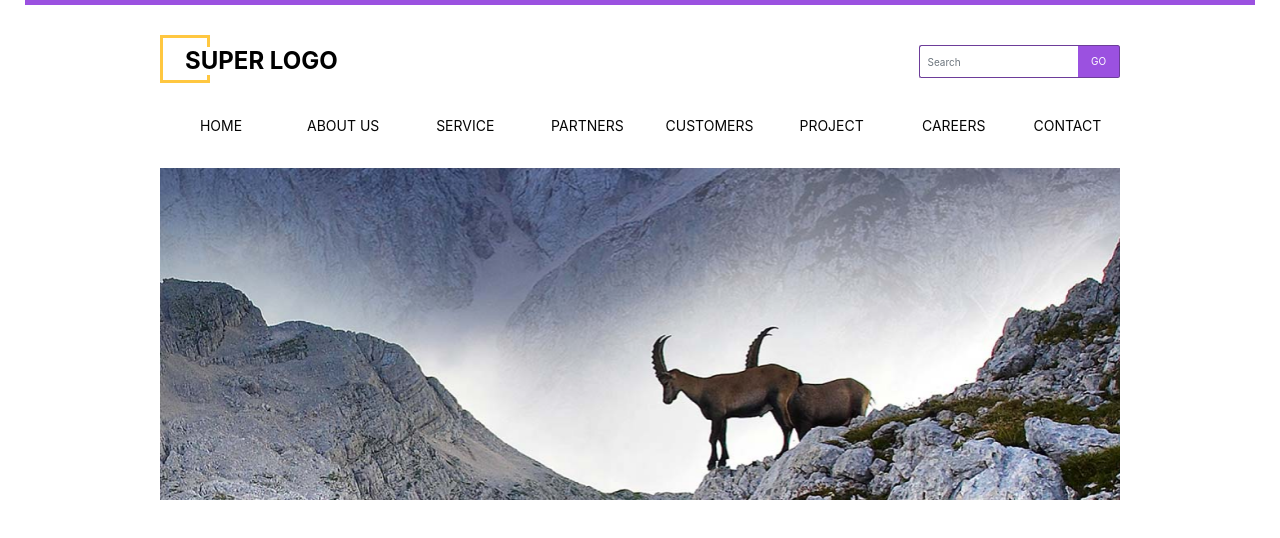
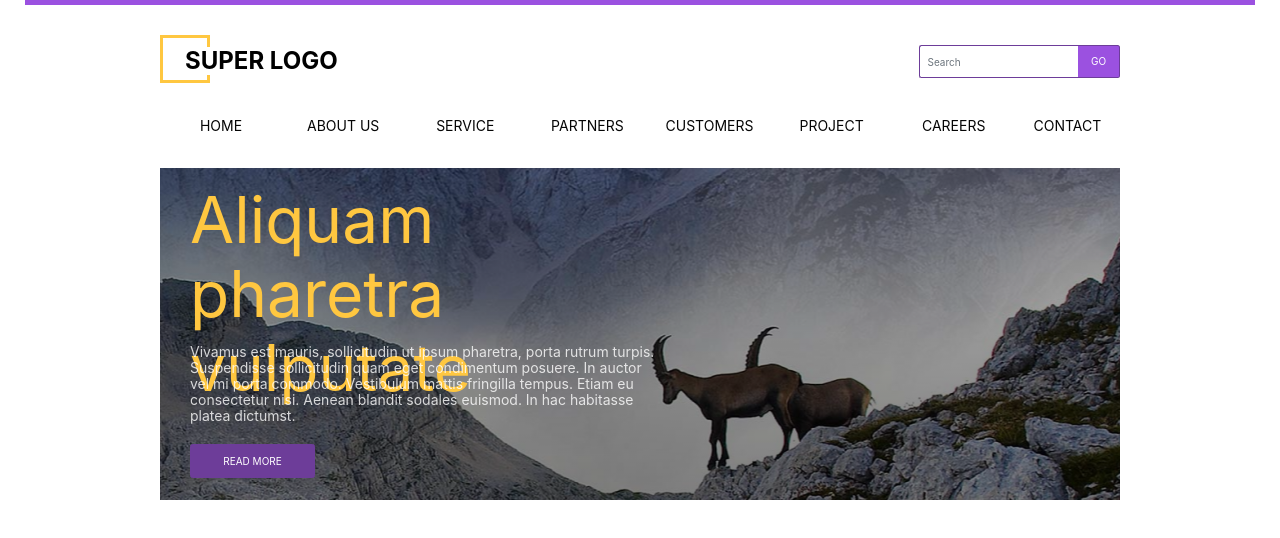
Before and after one commit to kolesnikovtgn/layout2, a plain HTML site: page index.html in a window 1280 px wide. Drawn offline with Linux system fonts and the light colour scheme.

Commit message:
Added main image with article

```diff
--- a/css/style.css
+++ b/css/style.css
@@ -118,10 +118,47 @@ html {
     background: linear-gradient( rgba(0, 0, 0, 0.3), rgba(0, 0, 0, 0.5) ), url(../images/Mountains-and-hills-julian-alps.png) no-repeat;
     background-position:center bottom;
     width: 100%;
+    height: 332px;
     margin-top: 20px;
 }
 
+.image-article {
+    font-size: 6.4rem;
+    line-height: 7.4rem;
+    color: #FFC740;
+    text-align: left;
+    width: 509px;
+    height: 150px;
+    margin: 0 0 0 30px;
+    padding-top: 15px;
+}
 
+.image-text {
+    width: 465px;
+    margin: 26px 0 0 30px;
+
+}
+
+.image-text p {
+    font-size: 1.4rem;
+    line-height: 1.6rem;
+    color: RGBA(255, 255, 255, .8);
+    text-align: left;
+}
+
+.image-text button {
+    width: 125px;
+    height: 34px;
+    border: solid 1px #6D3D99;
+    background-color: #6D3D99;
+    color: #FFFFFF;
+    outline: none;
+    margin-top: 10px;
+}
+
+.image-text button:hover, .image-text button:focus {
+    background-color: #6D3D99;
+}
 
 @media (min-width: 1200px) {
     .container-fluid {
--- a/index.html
+++ b/index.html
@@ -40,10 +40,18 @@
         </ul>
     </nav>
 </div>
-    <div class="container">
-        <figure class="figure">
-            <img src="images/Mountains-and-hills-julian-alps.png" class="main__image figure-img img-fluid z-depth-1">
-        </figure>
+    <div class="container main__image">
+        <div class="image-article">
+            <p>Aliquam pharetra vulputate</p>
+        </div>
+        <div class="image-text">
+            <p>Vivamus est mauris, sollicitudin ut ipsum pharetra,
+                porta rutrum turpis. Suspendisse sollicitudin quam
+                eget condimentum posuere. In auctor vel mi porta commodo.
+                Vestibulum mattis fringilla tempus. Etiam eu consectetur nisi.
+                Aenean blandit sodales euismod. In hac habitasse platea dictumst. </p>
+            <button type="button" class="btn">READ MORE</button>
+        </div>
     </div>
 </div>
 </div>
```
